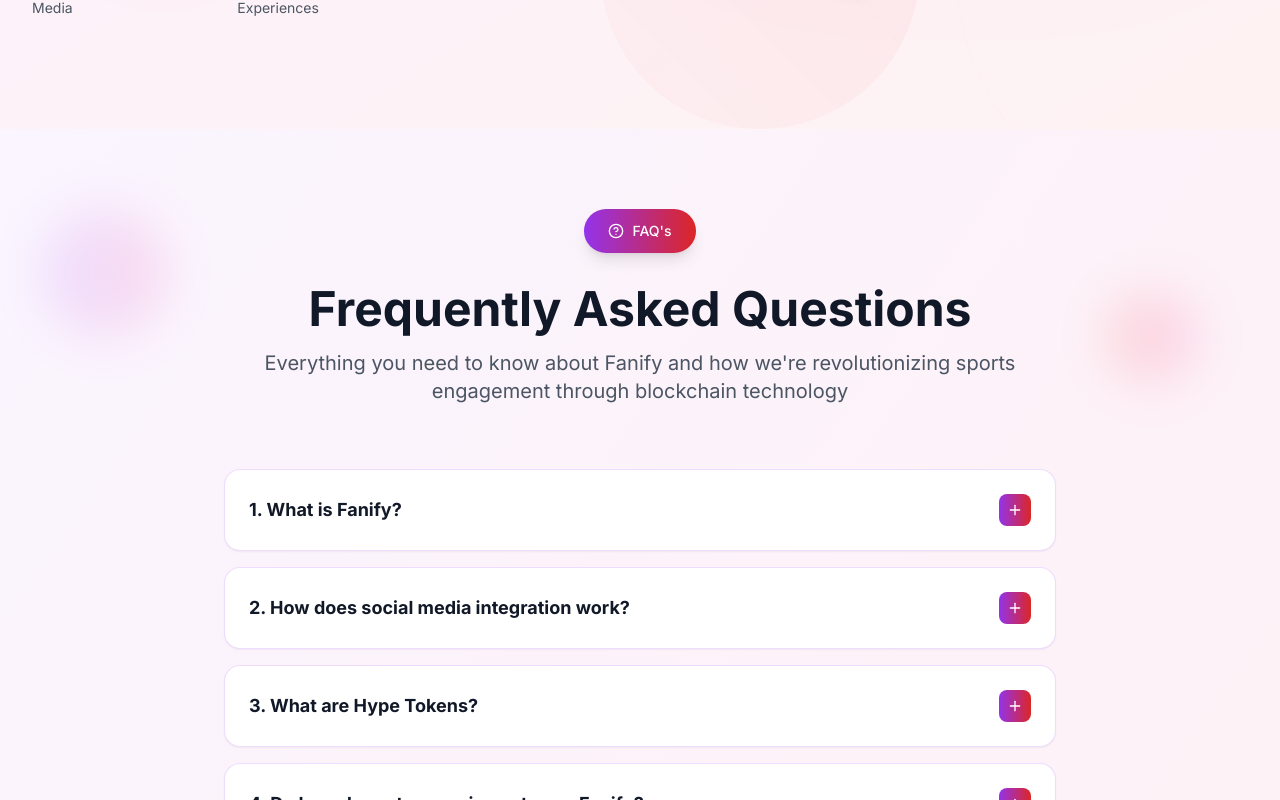
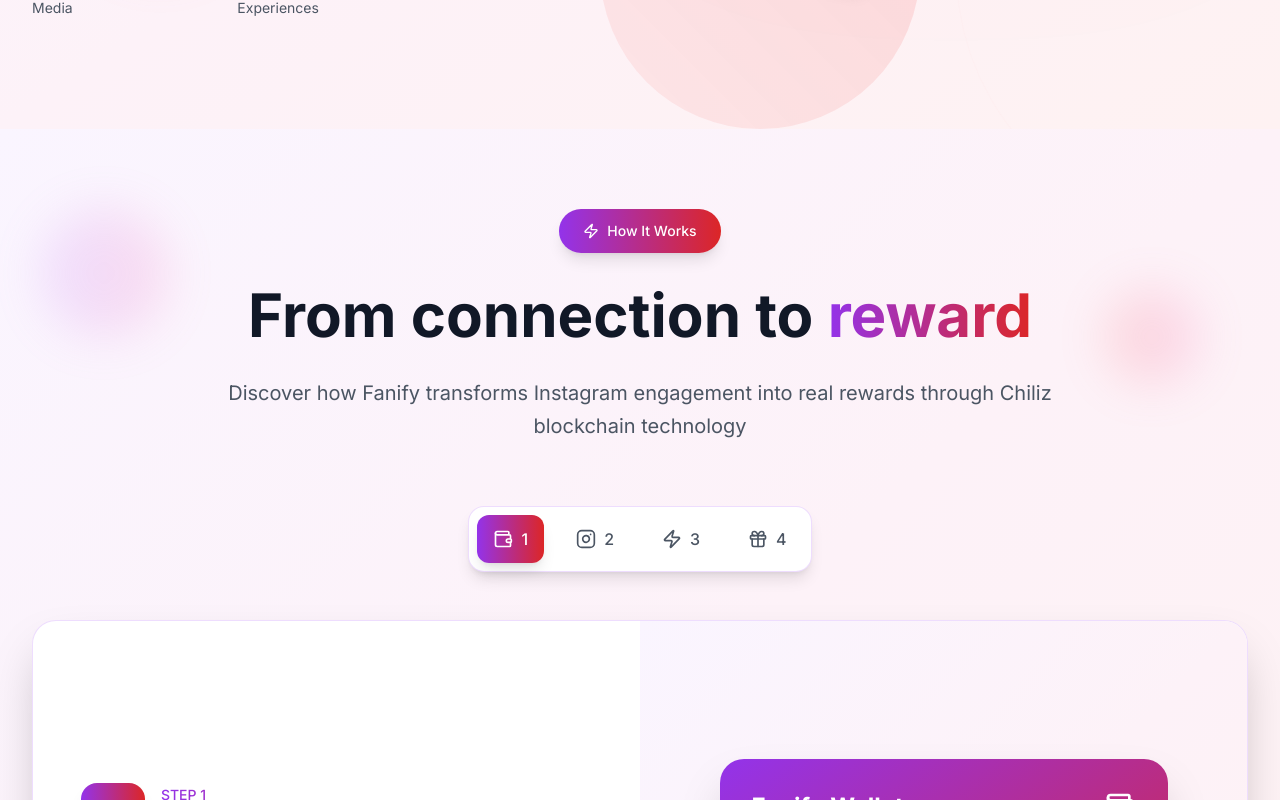
Before and after one commit to bellujrb/fanify-chiliz-paris, a Next.js app in the folder front-end/: page / in a window 1280 px wide. Shown: the part 780-1580 px from the top of the page. Built offline with nearby package versions, Linux system fonts and the light colour scheme.

Commit message:
feat: add HowItWorks component to enhance user onboarding experience

```diff
--- a/front-end/app/page.tsx
+++ b/front-end/app/page.tsx
@@ -2,13 +2,14 @@
 import HeroSection from '@/components/HeroSection';
 import FAQ from '@/components/FAQ';
 import Footer from '@/components/Footer';
+import HowItWorks from '@/components/HowItWorks';
 
 export default function Home() {
   return (
     <main className="min-h-screen">
       <Header />
       <HeroSection />
-      {/* <HowItWorks /> */}
+      <HowItWorks />
       <FAQ />
       <Footer />
     </main>
```
